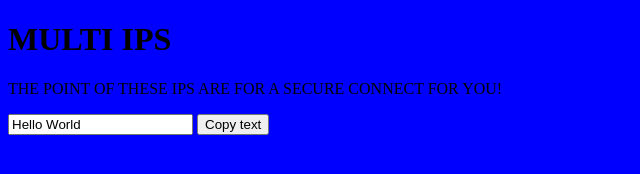
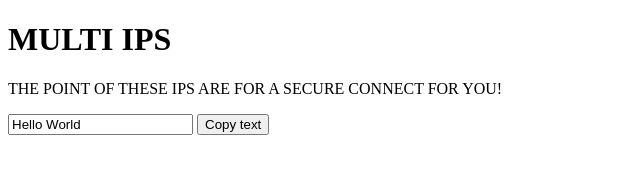
Before and after one commit to DaddySuff/WeebSMP, a website: page ips/index.html in a window 1280 px wide. Shown: the whole page, without its empty margins (0-640 px from the left). Drawn offline with Linux system fonts and the light colour scheme.

Commit message:
Update index.html

```diff
--- a/ips/index.html
+++ b/ips/index.html
@@ -6,11 +6,6 @@
      <link rel="icon" type="image/png" href="/favicon.png">
      <meta name="description" content="Ways to connect to our server!">
 </head>
-<style>
-body {
-  background-color: blue;
-}
-</style>
 <h1>MULTI IPS</h1>
 
 <p>THE POINT OF THESE IPS ARE FOR A SECURE CONNECT FOR YOU!</p>
```
